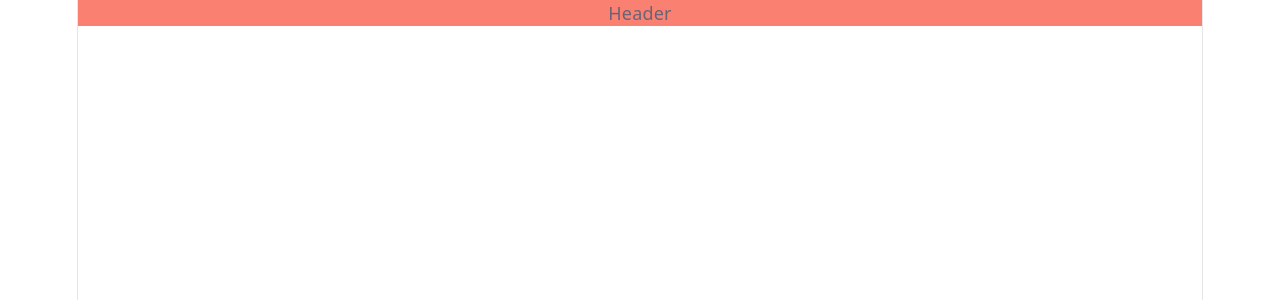
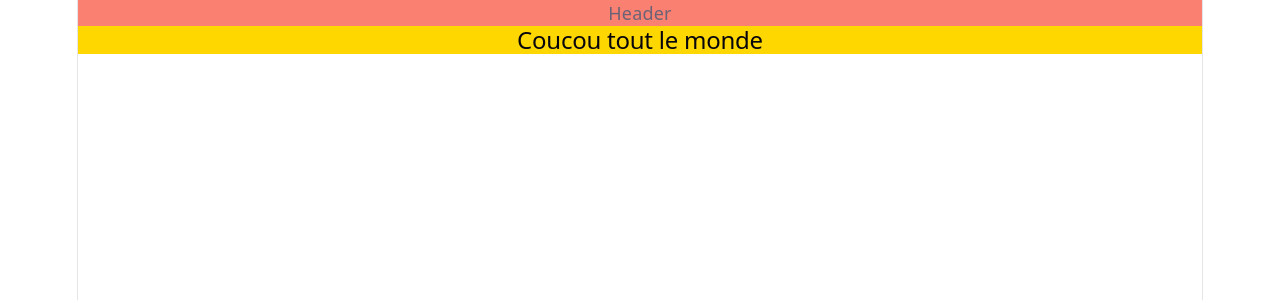
Before and after one commit to TomRoberto/cours-branches-andromeda-26, a React app: page / in a window 1280 px wide. Shown: the top 300 px of the page. Built offline with nearby package versions, Linux system fonts and the light colour scheme; the HTML template or start-up script is replaced by a standard one.

Commit message:
added <main>

```diff
--- a/src/App.jsx
+++ b/src/App.jsx
@@ -5,6 +5,9 @@ function App() {
   return (
     <>
       <Header />
+      <main>
+        <h2 style={{ backgroundColor: "gold" }}>Coucou tout le monde</h2>
+      </main>
     </>
   );
 }
```
